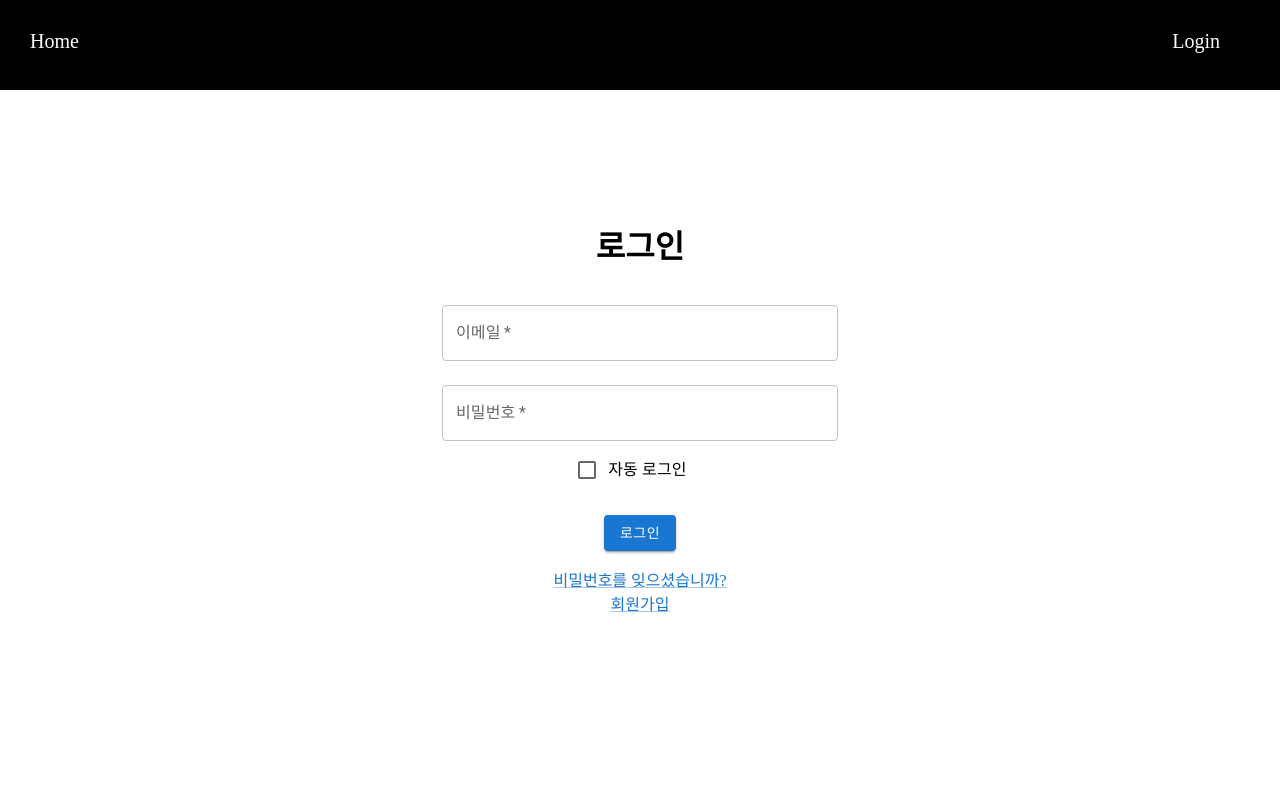
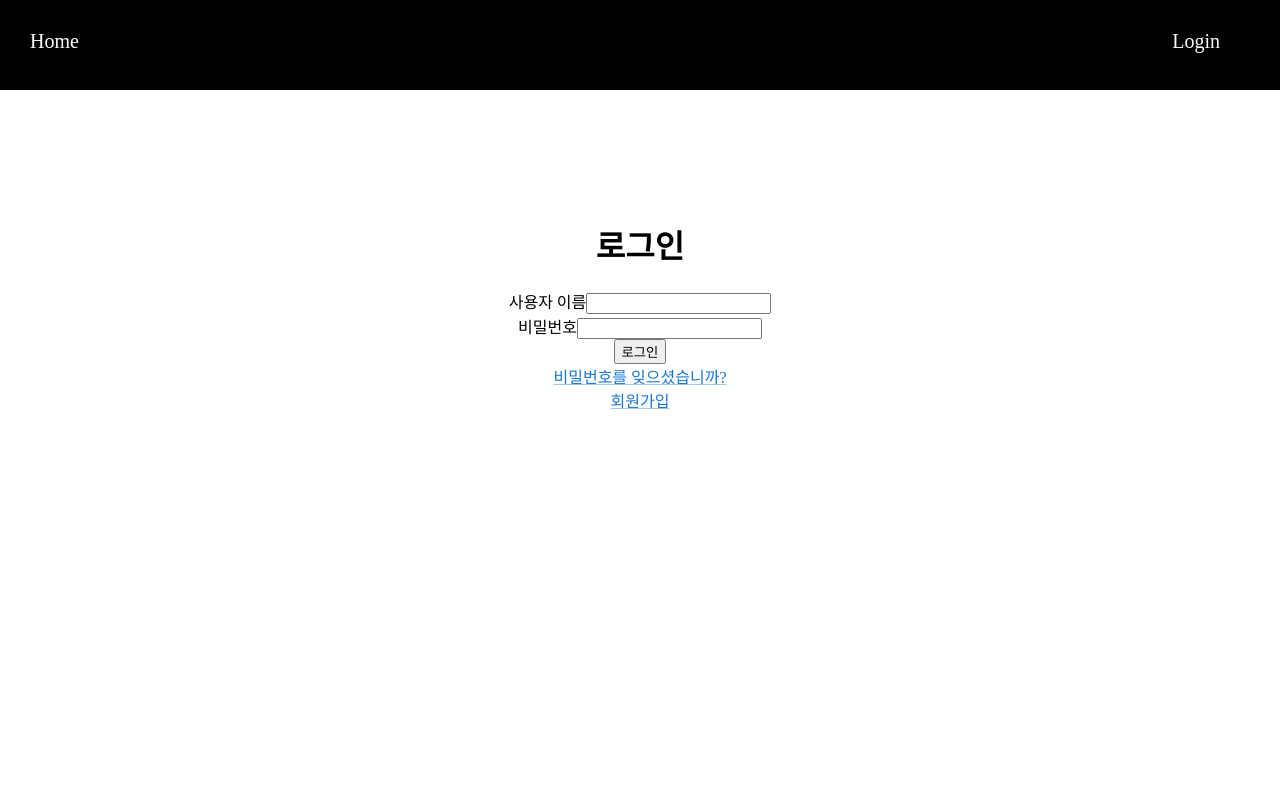
Before and after one commit to hwan-2/eighteen, a Next.js app: page /login in a window 1280 px wide. Shown: the top 800 px of the page. Built offline with nearby package versions, Linux system fonts and the light colour scheme; a web font is replaced by a local one.

Commit message:
로그인 (버그있음)

```diff
--- a/app/login/page.js
+++ b/app/login/page.js
@@ -1,3 +1,5 @@
+'use client'
+
 import Button from '@mui/material/Button';
 import TextField from '@mui/material/TextField';
 import Checkbox from '@mui/material/Checkbox';
@@ -5,10 +7,27 @@ import './login.css'
 import { Container, FormControlLabel } from '@mui/material';
 import Link from '@mui/material/Link';
 import Box from '@mui/material/Box';
-
 import { useSession, signIn, signOut } from "next-auth/react"
 
 export default function Login(){
+
+    const login = async (e) =>{
+        e.preventDefault()
+
+        const email = e.target.email.value;
+        const password = e.target.password.value;
+        const result = await signIn("credentials", {
+                email,
+                password,
+                redirect: false,
+            }
+        )
+        console.log(result)
+        // if (result.error) {
+        //     console.error(result.error);
+        // }
+
+    }
     return(
         <div className='login'>
             <Container component="main" maxWidth="xs">
@@ -20,12 +39,25 @@ export default function Login(){
                         alignItems: 'center',
                     }}>
                     <h1>로그인</h1>
-                    <TextField label="이메일" name="email" margin="normal" fullWidth required />
-                    <TextField label="비밀번호" name="password" margin="normal" type="password" fullWidth required/>
+                    {/* <form onSubmit={login}>
+                        <TextField label="이메일" name="email" id="email" margin="normal" fullWidth required />
+                        <TextField label="비밀번호" name="password" id="password" margin="normal" type="password" fullWidth required/>
 
-                    <FormControlLabel control={<Checkbox value="remember" color="primary"/>} label="자동 로그인"/>
+                        <FormControlLabel control={<Checkbox value="remember" color="primary"/>} label="자동 로그인"/>
 
-                    <Button type="submit" variant='contained' sx={{ mt:3, mb: 2}}>로그인</Button>
+                        <Button type="submit" variant='contained' sx={{ mt:3, mb: 2}}>로그인</Button>
+                    </form> */}
+                    <form onSubmit={login}>
+                    <div>
+                        <label htmlFor="email">사용자 이름</label>
+                        <input type="email" id="email" name="email" />
+                    </div>
+                    <div>
+                        <label htmlFor="password">비밀번호</label>
+                        <input type="password" id="password" name="password" />
+                    </div>
+                        <button type="submit">로그인</button>
+                    </form>
                     <Link>비밀번호를 잊으셨습니까?</Link>
                     <Link href="/signup">회원가입</Link>
                 </Box>
--- a/package.json
+++ b/package.json
@@ -9,12 +9,13 @@
     "lint": "next lint"
   },
   "dependencies": {
+    "@auth/mongodb-adapter": "^2.0.6",
     "@emotion/react": "^11.11.1",
     "@emotion/styled": "^11.11.0",
     "@mui/material": "^5.14.18",
     "axios": "^1.6.2",
     "bcrypt": "^5.1.1",
-    "mongodb": "^6.2.0",
+    "mongodb": "^6.3.0",
     "next": "14.0.1",
     "next-auth": "^4.24.5",
     "react": "^18",
--- a/pages/api/auth/[...nextauth].js
+++ b/pages/api/auth/[...nextauth].js
@@ -1,5 +1,5 @@
 import { connectDB } from "@/util/database";
-import { MongoDBAdapter } from "@next-auth/mongodb-adapter";
+import { MongoDBAdapter } from "@auth/mongodb-adapter";
 import NextAuth from "next-auth";
 import CredentialsProvider from "next-auth/providers/credentials";
 import bcrypt from 'bcrypt';
```
Also changed, not shown: 1 other file (tests, documents, lock files or other folders).
